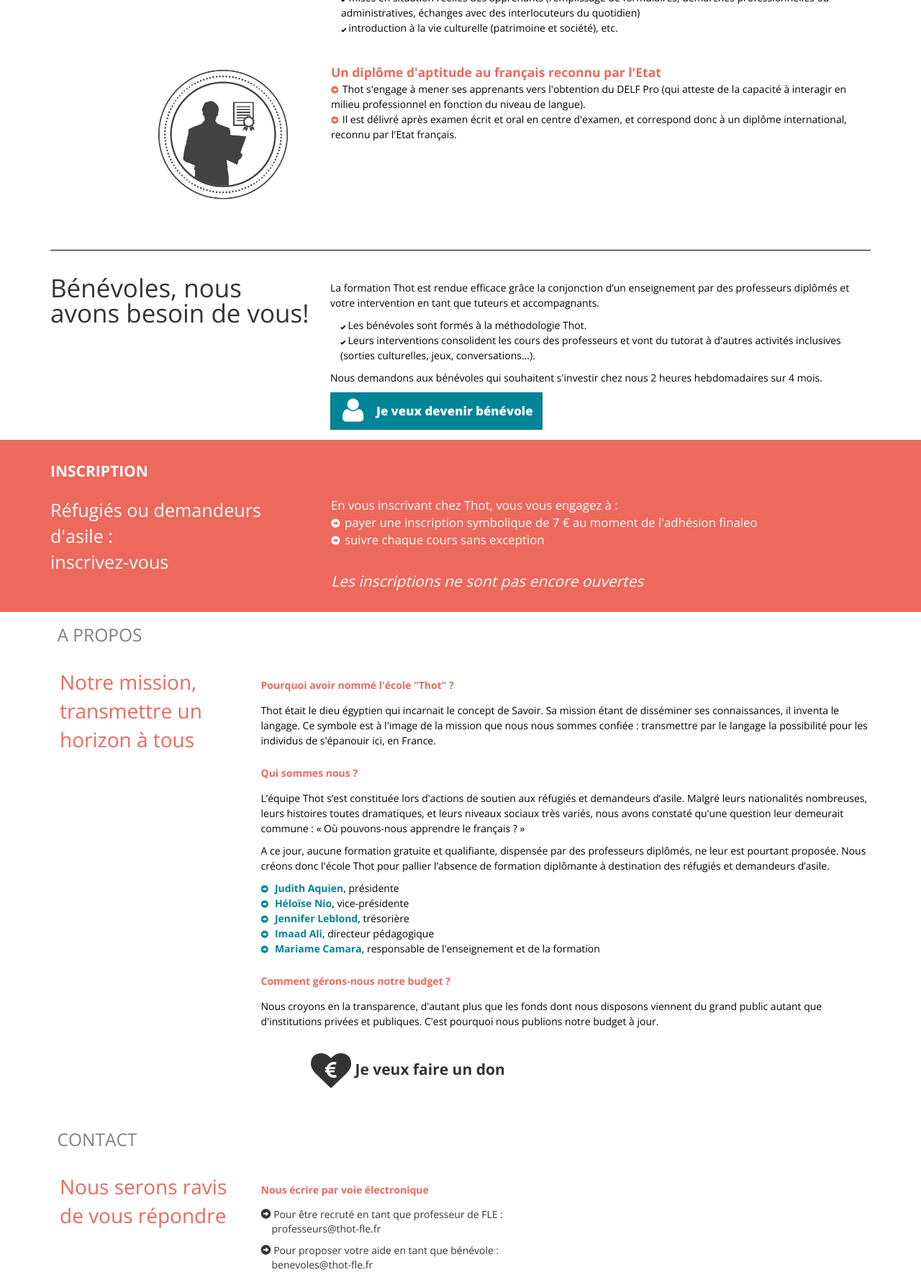
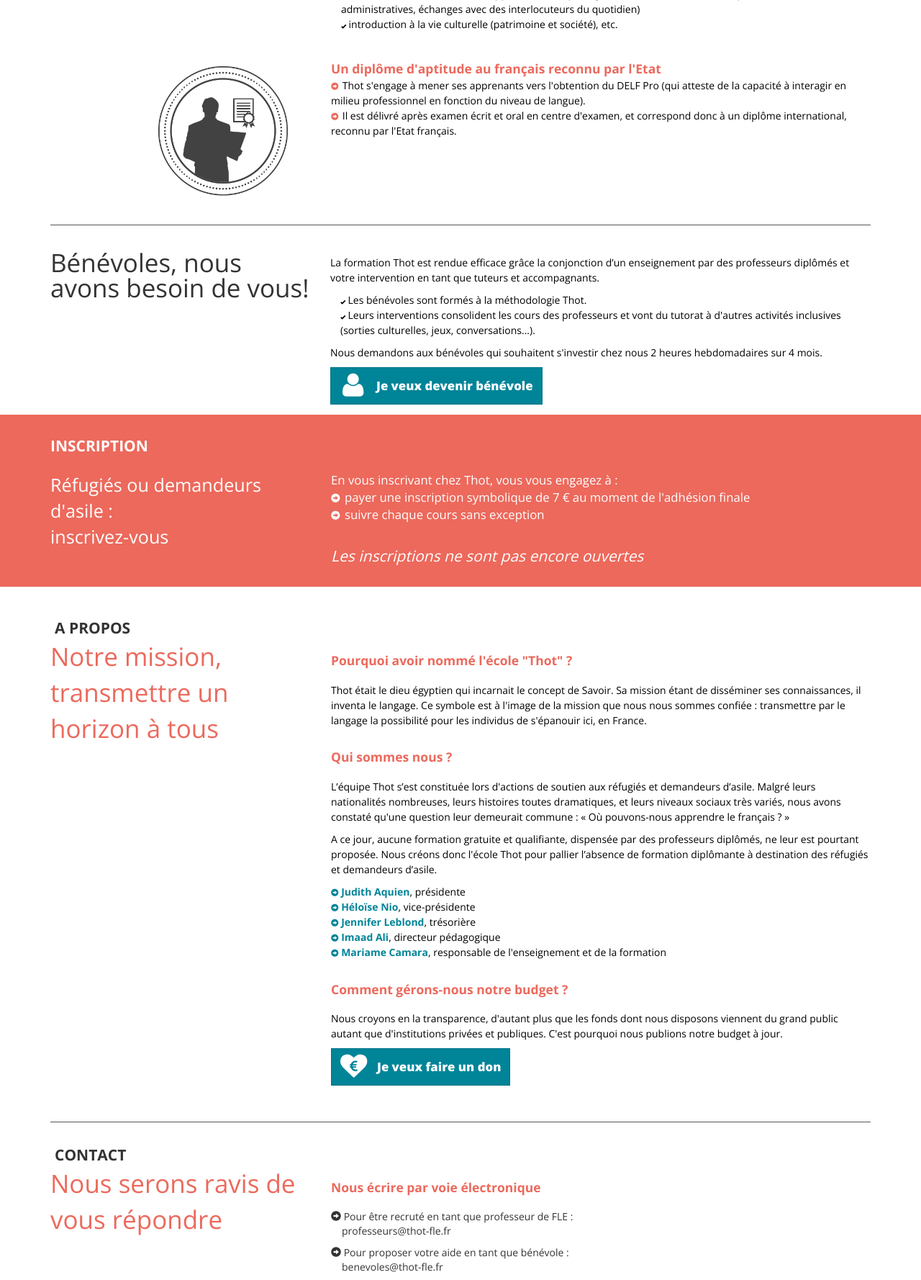
Before and after one commit to ecole-thot/thot, a Flask app: page /en.html in a window 1280 px wide. Shown: the part 1861-3639 px from the top of the page at 72% size. Run offline with Flask 2, Linux system fonts and the light colour scheme; some libraries are stand-ins or nearby versions.

Commit message:
Work home / base templates Fix styles for mobile Export messages

```diff
--- a/static/css/style.css
+++ b/static/css/style.css
@@ -281,9 +302,11 @@
   padding-left: 10px;
 }
 
-hr.benevoles {
-  margin-top: 70px;
-  border-color: black;
+hr.benevoles,
+hr.partenaires,
+hr.contact {
+  margin-top: 40px;
+  border-color: #555;
 }
 
 .Benevoles {
@@ -304,7 +327,6 @@
 	padding: 0.5em 1em 0em 1em;
 	color: black;
 	font-weight: normal;
-	font-family: "Open Sans";
 	font-size: 1em;
 	line-height:1.5em;
 }
@@ -377,11 +399,8 @@
   margin-top: 30px;
 }
 
-
-.about {
-	padding: 1em 0em 1em 0em;
-	background-color: white;
-
+.row.about:first-child{
+  padding-top: 3em;
 }
 
 .about .item {
@@ -411,37 +420,33 @@
     padding-right: 0.5em;
 }
 
+.about .btn {
+  margin-bottom: 10px;
+}
+
 .sub_about0 {
 	padding: 0em 1em 0em 1em;
-	color: gray;
-	font-size: 1.75em;
-
+	font-size: 1.5em;
+  font-weight: bold;
 }
 
 .sub_about1 {
-	padding: 0em 1em 0em 1em;
 	color: #ec695c;
 	font-weight: normal;
-	font-family: "Open Sans";
-	font-size: 2em;
+	font-size: 2.5em;
 
 }
-
 
 .sub_about2 {
 	color: black;
 	font-weight: normal;
-	font-family: "Open Sans";
 	font-size: 1em;
 	line-height:1.5em;
 }
 
-
 .sub_about2 .glyphicon {
 	font-size: 0.75em;
-	padding-right: 0.5em;
 	color: #008498;
-
 }
 
 .sub_about2 .liens {
@@ -450,28 +455,24 @@
 	font-weight: bold;
 }
 
-
 .sub_about3 {
 	padding: 1em 0em 1em 0em;
 	color: #ec695c;
 	font-weight: bold;
-	font-size: 1em;
-	line-height:1.5em;
+  font-size: 1.25em;
+  line-height: 1.5em;
 }
 
+.about .partners {
+  margin-bottom: 20px;
+}
 .padding_bottom {
     padding-bottom: 10px;
 }
 
-.email {
-    padding-left: 15px;
+#contact, #partenaires {
+  margin-top: 30px;
 }
-
-.footer {
-    background-color: #333;
-    color: white;
-}
-
 
 
 .btn-thot {
--- a/templates/base.html
+++ b/templates/base.html
@@ -5,6 +5,10 @@
     <meta http-equiv="X-UA-Compatible" content="IE=edge">
     <meta name="viewport" content="width=device-width, initial-scale=1">
     <title>{% trans %}Thot, l'école diplomante de français à destination des migrants{% endtrans %}</title>
+
+    <meta name="description" content="Bienvenue chez Thot, la première école diplômante de français pour les réfugiés et demandeurs d’asile">
+    <meta name="keywords" content="thot, ecole, diplome, réfugiés, refugees, school, diploma, asylum seeker">
+    <meta name="author" content="THOT">
 
     <!-- Bootstrap -->
     <link href='https://fonts.googleapis.com/css?family=Open+Sans:300,400,700,800' rel='stylesheet' type='text/css'>
@@ -22,21 +26,39 @@
 <body>
 
 <div id="mobile_menu">
-  <div class="row">
-      <div class="col-md-2 col-md-offset-10 text-right">
-          <img src="static/img/logo.png" alt="Thot">
+      <div class="text-right">
+          <img src="static/img/logo_small.png" alt="Thot">
           <span class="fa-stack fa-lg close_menu">
               <i class="fa fa-close fa-stack-2x"></i>
           </span>
       </div>
-    <div class="col-md-12 text-left" id="logo_menu"></div>
 
-    <div class="col-md-12 text-left"><a href="#programme">{% trans %}PROGRAMME{% endtrans %}</a></div>
-    <div class="col-md-12 text-left"><a href="#inscription">{% trans %}INSCRIPTION{% endtrans %}</a></div>
-    <div class="col-md-12 text-left"><a href="#apropos">{% trans %}À PROPOS{% endtrans %}</a></div>
-    <div class="col-md-12 text-left"><a href="#contact">{% trans %}CONTACT{% endtrans %}</a></div>
-    <div class="col-md-12 text-left"><a href="#partenaires">{% trans %}PARTENAIRES{% endtrans %}</a></div>
-    </div>
+      <div class="text-left mobile-item"><a href="#programme">{% trans %}PROGRAMME{% endtrans %}</a></div>
+      <div class="text-left mobile-item"><a href="#inscription">{% trans %}INSCRIPTION{% endtrans %}</a></div>
+      <div class="text-left mobile-item"><a href="#apropos">{% trans %}À PROPOS{% endtrans %}</a></div>
+      <div class="text-left mobile-item"><a href="#contact">{% trans %}CONTACT{% endtrans %}</a></div>
+      <div class="text-left mobile-item"><a href="#partenaires">{% trans %}PARTENAIRES{% endtrans %}</a></div>
+
+      <hr class="mobile">
+
+      <a class="btn btn-thot"  href="{{ donation_link }}" target="_blank">
+        <span class="fa-stack">
+            <i class="fa fa-heart fa-stack-2x"></i>
+            <i class="fa fa-eur fa-stack-1x fa-inverse"></i>
+        </span>
+        <span class="btn-thot-text">{% trans %}Je veux faire un don{% endtrans %}</span>
+      </a>
+
+      {% if registration_open %}
+        <a class="btn btn-success"  href="{{registration_link }}" target="_blank">
+          <span class="fa-stack">
+              <i class="fa fa-circle fa-stack-2x"></i>
+              <i class="fa fa-pencil fa-stack-1x fa-inverse"></i>
+          </span>
+          <span class="btn-thot-text">{% trans %}Je veux m'inscrire{% endtrans %}</span>
+        </a>
+      {% endif %}
+
   </div>
 </div>
 
@@ -61,7 +83,7 @@
 				  </a>
 
           {% if registration_open %}
-  				  <a class="btn btn-success"  href="#" target="_blank">
+  				  <a class="btn btn-success"  href="{{registration_link }}" target="_blank">
     					<span class="fa-stack">
       						<i class="fa fa-circle fa-stack-2x"></i>
       						<i class="fa fa-pencil fa-stack-1x fa-inverse"></i>
@@ -71,11 +93,11 @@
           {% endif %}
 
 			    <select id="lang">
-			      <option value="/"{% if locale == "fr"%} selected{% endif %}>Français</option>
-            <option value="/en.html"{% if locale == "en"%} selected{% endif %}>English</option> <!--english-->
-			      <option value="/ar.html"{% if locale == "ar"%} selected{% endif %}>العربية</option> <!--arabe-->
-			      <option value="/ps.html"{% if locale == "ps"%} selected{% endif %}>پښتو</option> <!--pashto-->
-			      <option value="/fa.html"{% if locale == "fa"%} selected{% endif %}>Farsi</option> <!--farsi-->
+			      <option value="/"{% if locale == "fr"%} selected{% endif %}>🌐 Français</option>
+            <option value="/en.html"{% if locale == "en"%} selected{% endif %}>🌐 English</option> <!--english-->
+			      <option value="/ar.html"{% if locale == "ar"%} selected{% endif %}>العربية 🌐</option> <!--arabe-->
+			      <option value="/ps.html"{% if locale == "ps"%} selected{% endif %}>پښتو 🌐</option> <!--pashto-->
+			      <option value="/fa.html"{% if locale == "fa"%} selected{% endif %}>🌐 Farsi</option> <!--farsi-->
 			    </select>
 
         </div>
@@ -85,7 +107,7 @@
     <div class="row menu">
       <span class="text-center item"><a href="#programme">{% trans %}PROGRAMME{% endtrans %}</a></span>
       <span class="text-center item"><a href="#inscription">{% trans %}INSCRIPTION{% endtrans %}</a></span>
-      <span class="text-center item"><a href="#apropos">{% trans %}A PROPOS{% endtrans %}</a></span>
+      <span class="text-center item"><a href="#apropos">{% trans %}À PROPOS{% endtrans %}</a></span>
       <span class="text-center item"><a href="#contact">{% trans %}CONTACT{% endtrans %}</a></span>
       <span class="text-center item"><a href="#partenaires">{% trans %}PARTENAIRES{% endtrans %}</a></span>
 
@@ -105,33 +127,39 @@
 
 <!-- Mobile header -->
 <div class="visible-xs visible-sm hidden-md hidden-lg" id="header_mobile">
-	<div class="row">
-	    <div class="col-xs-1 item item_hamburger">
+
   <div class="button burger">
     <span class="glyphicon glyphicon-menu-hamburger"></span>
   </div>
-	    </div>
-	    <div class="col-xs-9">
- 			<img src="static/img/logo.png" class="img-responsive" alt="Thot">
-	    </div>
-	    <div class="col-xs-1 item item_don">
-		<div class="button blue">
+
+  <img src="static/img/logo_small.png" alt="Thot" height="40px">
+
+    {% if registration_open %}
+    <a class="cta btn btn-success" href="{{registration_link }}">
+      <span class="fa-stack fa-lg">
+        <i class="fa fa-circle fa-stack-2x"></i>
+        <i class="fa fa-pencil fa-stack-1x fa-inverse"></i>
+      </span>
+    </a>
+    {% endif %}
+
+    <a class="cta left btn btn-thot" href="{{ donation_link }}">
       <span class="fa-stack fa-lg">
         <i class="fa fa-heart fa-stack-2x"></i>
         <i class="fa fa-eur fa-stack-1x fa-inverse"></i>
       </span>
-		</div>
-	    </div>
-	    <div class="col-xs-1 item item_register">
-		<div class="button blue">
-				<span class="fa-stack fa-lg">
-						<i class="fa fa-circle fa-stack-2x"></i>
-						<i class="fa fa-pencil fa-stack-1x fa-inverse"></i>
-				</span>
-		</div>
+    </a>
+
+    <div class="lang_mobile">
+      <select id="lang_bis">
+        <option value="/"{% if locale == "fr"%} selected{% endif %}>🌐 Français</option>
+        <option value="/en.html"{% if locale == "en"%} selected{% endif %}>🌐 English</option> <!--english-->
+        <option value="/ar.html"{% if locale == "ar"%} selected{% endif %}>العربية 🌐</option> <!--arabe-->
+        <option value="/ps.html"{% if locale == "ps"%} selected{% endif %}>پښتو 🌐</option> <!--pashto-->
+        <option value="/fa.html"{% if locale == "fa"%} selected{% endif %}>🌐 Farsi</option> <!--farsi-->
+      </select>
     </div>
 
-	</div>
 </div>
 <!-- End Mobile header -->
 
@@ -140,20 +168,31 @@
 <div class="footer">
   <div class="container">
     <div class="row">
-          <div class="col-md-3 logo text-center"><img src="static/img/thot-white.png" class="img-responsive center-block"></div>
+
+      <div class="col-md-3 logo text-center">
+        <img src="static/img/thot-white.png" class="img-responsive center-block">
+      </div>
+
       <div class="col-md-9">
-              <div class="row"><div class="col-md-5">
-              <div class="donation_btn">
-                      <a href="{{ donation_link }}" target="_blank">
+        <div class="row">
+          <div class="col-md-5">
+            <a href="{{ donation_link }}" class="btn btn-thot btn-lg" target="_blank">
               <span class="fa-stack fa-lg">
                 <i class="fa fa-heart fa-stack-2x"></i>
                 <i class="fa fa-eur fa-stack-1x fa-inverse"></i>
               </span>
-                      {% trans %}Je veux faire un don{% endtrans %}</a>
-                    </div>        </div></div>
-              <div><b>{% trans %}Pour transmettre un horizon à tous, nous avons créé la première école diplômante de français pour les réfugiés et demandeurs d’asile.{% endtrans %}</b></div>
+              <span class="btn-thot-text">{% trans %}Je veux faire un don{% endtrans %}</span>
+            </a>
+          </div>
+        </div>
+
+        <div>
+          <b>{% trans %}Pour transmettre un horizon à tous, nous avons créé la première école diplômante de français pour les réfugiés et demandeurs d’asile.{% endtrans %}</b>
+        </div>
+
         <hr/>
-              <div>Crédits et mentions légales</div>
+
+        <div>{% trans %}Crédits et mentions légales{% endtrans %}</div>
       </div>
     </div>
   </div>
@@ -166,10 +205,14 @@
 <script type="text/javascript">
 	$(document).ready(function($) {
 	    $('#lang').fakeSelect();
+      $('#lang_bis').fakeSelect();
 	});
+
   $('.burger').bind('click', function(e) { $("#mobile_menu").show(); });
-  $('.close_menu').bind('click', function(e) { $("#mobile_menu").hide(); });
+  $('.close_menu, .mobile-item').bind('click', function(e) { $("#mobile_menu").hide(); });
+
   $('#lang').bind('change', function(e) { window.location.href = $("#lang option:selected").val(); });
+  $('#lang_bis').bind('change', function(e) { window.location.href = $("#lang_bis option:selected").val(); });
 </script>
 
 </body>
--- a/templates/home.html
+++ b/templates/home.html
@@ -2,7 +2,10 @@
 
 {% block content %}
 
-<img src="static/img/header.jpg" width="100%" class="img-responsive">
+<div style="position:relative">
+  <h1 class="explication"><strong>{% trans %}Bienvenue chez Thot{% endtrans %}</strong>,<br>{% trans %}l'école diplômante de français pour les réfugiés et demandeurs d’asile{% endtrans %}</h1>
+  <img src="static/img/header.jpg" width="100%" class="img-responsive big-header">
+</div>
 
 <div class="red_bg">
   <div class="container">
@@ -202,12 +205,12 @@
       <div class="col-md-8 text-left">
         <div class="level2">
             {% trans %}En vous inscrivant chez Thot, vous vous engagez à :{% endtrans %}<br>
-              <span class="glyphicon glyphicon-circle-arrow-right"></span>{% trans %}payer une inscription symbolique de 7 € au moment de l'adhésion finaleo{% endtrans %}<br>
+              <span class="glyphicon glyphicon-circle-arrow-right"></span>{% trans %}payer une inscription symbolique de 7 € au moment de l'adhésion finale{% endtrans %}<br>
               <span class="glyphicon glyphicon-circle-arrow-right"></span>{% trans %}suivre chaque cours sans exception{% endtrans %}
         </div>
 
         {% if registration_open %}
-        <a class="btn btn-success btn-lg"  href="#" target="_blank">
+        <a class="btn btn-success btn-lg"  href="{{registration_link }}" target="_blank">
           <span class="fa-stack fa-lg">
             <i class="fa fa-circle fa-stack-2x"></i>
             <i class="fa fa-pencil fa-stack-1x fa-inverse"></i>
@@ -223,24 +226,32 @@
   </div>
 </div>
 
+
 <div class="container" id="apropos">
   <div class="row about">
-          <div class="col-md-3 text-left sub_about0">
-            {% trans %}A PROPOS{% endtrans %}</div>
+    <div class="col-md-4 text-left sub_about0">
+      {% trans %}A PROPOS{% endtrans %}
+    </div>
   </div>
 
   <div class="row about">
-          <div class="col-md-3 text-left sub_about1">
-            {% trans %}Notre mission,<br>
-            transmettre un horizon à tous{% endtrans %}</div>
-          <div class="col-md-9 text-left">
+    <div class="col-md-4 text-left sub_about1">
+      {% trans %}Notre mission, transmettre un horizon à tous{% endtrans %}
+    </div>
+
+    <div class="col-md-8 text-left">
       <div class="sub_about3">
-              {% trans %}Pourquoi avoir nommé l'école "Thot" ?{% endtrans %}</div>
+        {% trans %}Pourquoi avoir nommé l'école "Thot" ?{% endtrans %}
+      </div>
+
       <div class="sub_about2">
-              <p>{% trans %}Thot était le dieu égyptien qui incarnait le concept de Savoir. Sa mission étant de disséminer ses connaissances, il inventa le langage. Ce symbole est à l'image de la mission que nous nous sommes confiée : transmettre par le langage la possibilité pour les individus de s'épanouir ici, en France.{% endtrans %}</p></div>
+        <p>{% trans %}Thot était le dieu égyptien qui incarnait le concept de Savoir. Sa mission étant de disséminer ses connaissances, il inventa le langage. Ce symbole est à l'image de la mission que nous nous sommes confiée : transmettre par le langage la possibilité pour les individus de s'épanouir ici, en France.{% endtrans %}</p>
+      </div>
 
        <div class="sub_about3">
-              {% trans %}Qui sommes nous ?{% endtrans %}</div>
+        {% trans %}Qui sommes nous ?{% endtrans %}
+      </div>
+
       <div class="sub_about2">
         <p>{% trans %}L’équipe Thot s’est constituée lors d'actions de soutien aux réfugiés et demandeurs d’asile. Malgré leurs nationalités nombreuses, leurs histoires toutes dramatiques, et leurs niveaux sociaux très variés, nous avons constaté qu'une question leur demeurait commune : « Où pouvons-nous apprendre le français ? »</p>
         <p>A ce jour, aucune formation gratuite et qualifiante, dispensée par des professeurs diplômés, ne leur est pourtant proposée. Nous créons donc l'école Thot pour pallier l’absence de formation diplômante à destination des réfugiés et demandeurs d’asile.{% endtrans %}</p>
@@ -259,51 +270,55 @@
       </div>
 
       <div class="sub_about3">
-              {% trans %}Comment gérons-nous notre budget ?{% endtrans %}</div>
+        {% trans %}Comment gérons-nous notre budget ?{% endtrans %}
+      </div>
+
       <div class="sub_about2">
         <p>{% trans %}Nous croyons en la transparence, d'autant plus que les fonds dont nous disposons viennent du grand public autant que d'institutions privées et publiques. C'est pourquoi nous publions notre budget à jour.{% endtrans %}</p>
       </div>
 
       <div class="row">
 
-              <div class="col-md-6 text-center item">
-                  <div class="donation_btn">
-                    <a href="{{ donation_link }}" target="_blank">
+        <div class="col-md-5 text-left">
+          <a href="{{ donation_link }}" class="btn btn-thot" target="_blank">
             <span class="fa-stack fa-lg">
               <i class="fa fa-heart fa-stack-2x"></i>
               <i class="fa fa-eur fa-stack-1x fa-inverse"></i>
             </span>
-                    {% trans %}Je veux faire un don{% endtrans %}
+            <span class="btn-thot-text">{% trans %}Je veux faire un don{% endtrans %}</span>
           </a>
         </div>
-              </div>
-
-              <!--
-              <div class="col-md-6 text-center item">
-                <div class="inside">
+        {% if budget_available %}
+        <div class="col-md-5 text-left">
+          <a href="#" class="btn btn-info" target="_blank">
             <span class="fa-stack fa-lg">
               <i class="fa fa-circle fa-stack-2x"></i>
               <i class="fa fa-file fa-stack-1x fa-inverse"></i>
             </span>
-                  {% trans %}Je veux consulter le budget{% endtrans %}
+            <span class="btn-thot-text">{% trans %}Je veux consulter le budget{% endtrans %}</span>
+          </a>
         </div>
-              </div>
-              -->
+        {% endif %}
 
       </div>
 
     </div>
   </div>
 
+  <hr class="contact">
+
   <div class="row about" id="contact">
-          <div class="col-md-3 text-left sub_about0">
-            {% trans %}CONTACT{% endtrans %}</div>
+    <div class="col-md-4 text-left sub_about0">
+      {% trans %}CONTACT{% endtrans %}
+    </div>
   </div>
 
   <div class="row about">
-          <div class="col-md-3 text-left sub_about1">
-            {% trans %}Nous serons ravis de vous répondre{% endtrans %}</div>
-          <div class="col-md-9 text-left">
+    <div class="col-md-4 text-left sub_about1">
+      {% trans %}Nous serons ravis de vous répondre{% endtrans %}
+    </div>
+
+    <div class="col-md-8 text-left">
       <div class="sub_about3">{% trans %}Nous écrire par voie électronique{% endtrans %}</div>
 
       <div class="padding_bottom">
@@ -328,9 +343,11 @@
 
       <div class="sub_about3">{% trans %}Réhabiliter la missive traditionnelle{% endtrans %}</div>
 
-   <div>Association Thot
+      <div>
+        Association Thot
         <br>83 rue du faubourg Poissonnière
-     <br>75009 Paris, France</div>
+        <br>75009 Paris, France
+      </div>
 
       <div class="sub_about3">{% trans %}Nous suivre et parler de nous sur les réseaux{% endtrans %}</div>
 
@@ -349,23 +366,52 @@
                   <i class="fa fa-twitter fa-stack-1x fa-inverse"></i>
                 </span></a>
         </div>
+        <div class="col-xs-2">
+            <a href="https://fr.ulule.com/ecole-thot/" target="_blank">
+            <img src="/static/img/ulule.png" height="32px">
+            </a>
+        </div>
       </div>
 
     </div>
 
   </div>
 
+  <hr class="partenaires">
+
   <div class="row about" id="partenaires">
     <div class="col-md-3 text-left sub_about0">
-            {% trans %}PARTENAIRES{% endtrans %}</div>
+          {% trans %}PARTENAIRES{% endtrans %}
+    </div>
   </div>
 
   <div class="row about">
-          <div class="col-md-3 text-left sub_about1">
-            {% trans %}Ils croient en nous, merci à eux !{% endtrans %}</div>
-          <div class="col-md-9 text-left">
-            <img src="/static/img/partenaires.png" class="img-responsive">
+    <div class="col-md-4 text-left sub_about1">
+      {% trans %}Ils croient en nous, merci à eux !{% endtrans %}
+    </div>
+
+    <div class="col-md-8 text-left">
+            <div class="title">{% trans %}Partenaires{% endtrans %}</div>
+            <div class="row partners">
+                <div class="col-md-4">
+                    <a href="http://apprendre.tv5monde.com/" target="_blank">
+                    <img src="/static/img/tv5monde.png" class="img-responsive">
+                    </a>
+                </div>
+                <div class="col-md-4">
+                    <a href="https://savoirs.rfi.fr/" target="_blank">
+                    <img src="/static/img/rfi.png" class="img-responsive">
+                    </a>
                 </div>
             </div>
+            <div class="title padding_top">{% trans %}Remerciements{% endtrans %}</div>
+            <div>
+                {% trans %}Laurent Rivelaygue · Laure Dubuc · Thomas Grange · Javed · Ershad · Tina Bouffet · Axel Dreyfus ·
+                Louis Nordon ·  Thibaut Sardier{% endtrans %}
             </div>
+        </div>
+
+  </div>
+</div>
+
 {% endblock %}
```
Also changed, not shown: other parts of static/css/style.css (+101 -56 lines), 1 other file. Lines whose indentation alone changed are shown as unchanged.
